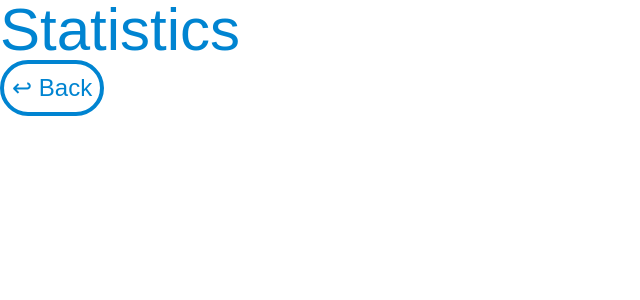
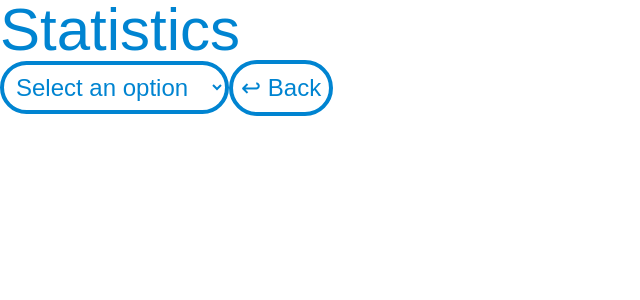
Before and after one commit to Zipelas/cypress-intro, a Next.js app: page /statistics in a window 1280 px wide. Shown: the top 300 px of the page, without its empty margins (0-640 px from the left). Built offline with nearby package versions, Linux system fonts and the light colour scheme.

Commit message:
added Dropdown and import

```diff
--- a/app/statistics/page.tsx
+++ b/app/statistics/page.tsx
@@ -1,10 +1,12 @@
 import Link from 'next/link';
 import Button from '../ui/button';
+import Dropdown from '../ui/dropdown';
 
 export default async function Statistics() {
   return (
     <div>
       <h1 className='text-6xl text-sky-600'>Statistics</h1>
+      <Dropdown />
       <Link href='/'>
         <Button>↩ Back</Button>
       </Link>
```
